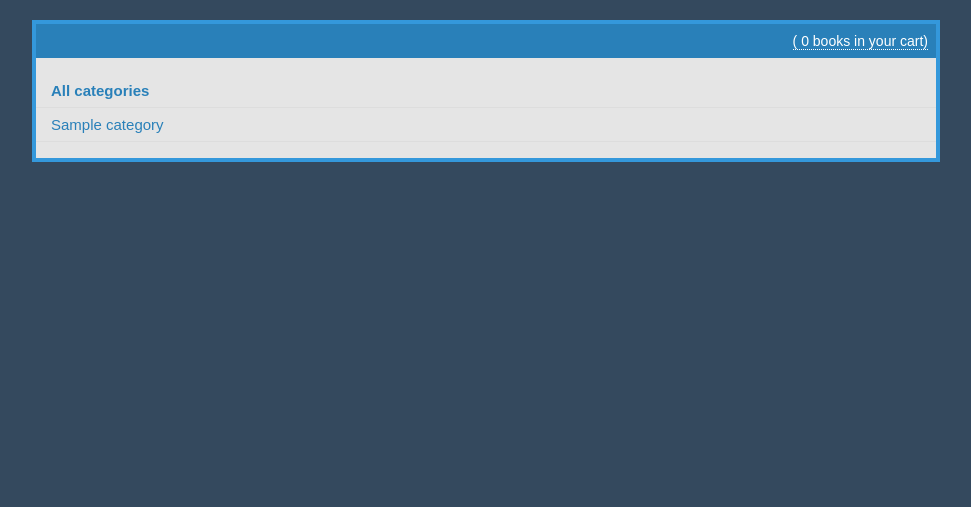
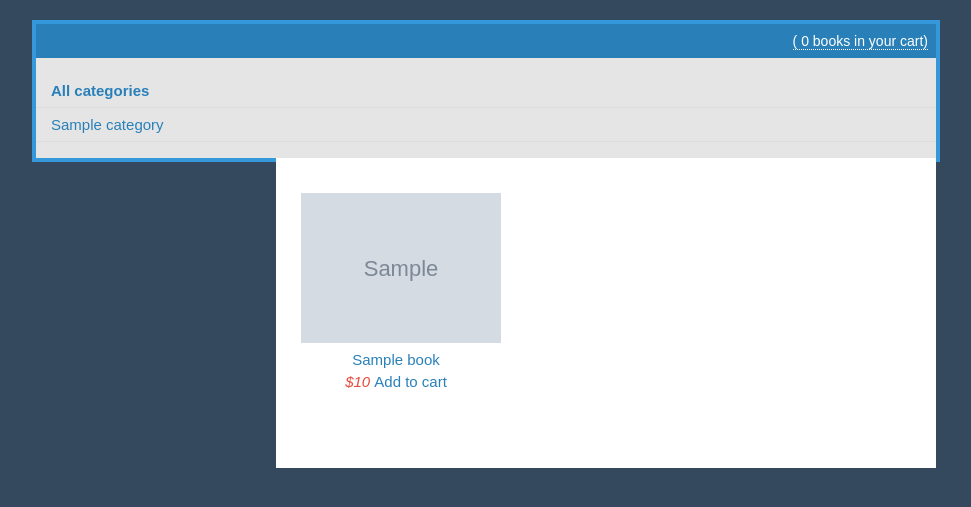
Before and after one commit to PhyoeThantKo/book-store, a PHP site: page /index.php in a window 1280 px wide. Shown: the top 507 px of the page, without its empty margins (154-1125 px from the left). Run offline with PHP 8.4, Linux system fonts and the light colour scheme; tables that the repository leaves empty or names only in its code hold one stand-in row (values such as "Sample post"); grey boxes marked "Sample" are stand-in pictures.

Commit message:
show_books

```diff
--- a/index.php
+++ b/index.php
@@ -49,5 +49,25 @@
                <?php endwhile; ?>
           </ul>
      </div>
+
+     <div class="main">
+          <ul class="books">
+               <?php while ($row = mysqli_fetch_assoc($books)): ?>
+                    <li>
+                         <img src="admin/covers/<?php echo $row['cover'] ?>" height="150">
+                         <b>
+                              <a href="book-detail.php?id=</php echo $row['id'] ?> ">
+                                   <?php echo $row['title'] ?>
+                              </a>
+                         </b>
+
+                         <i> $<?php echo $row['price'] ?> </i>
+                         <a href="add-to-cart.php?id=<?php echo $row['id'] ?>">
+                         Add to cart
+                         </a>
+                    </li>
+                    <?php endwhile; ?>
+                </ul>
+     </div>
 </body>
 </html>
```
